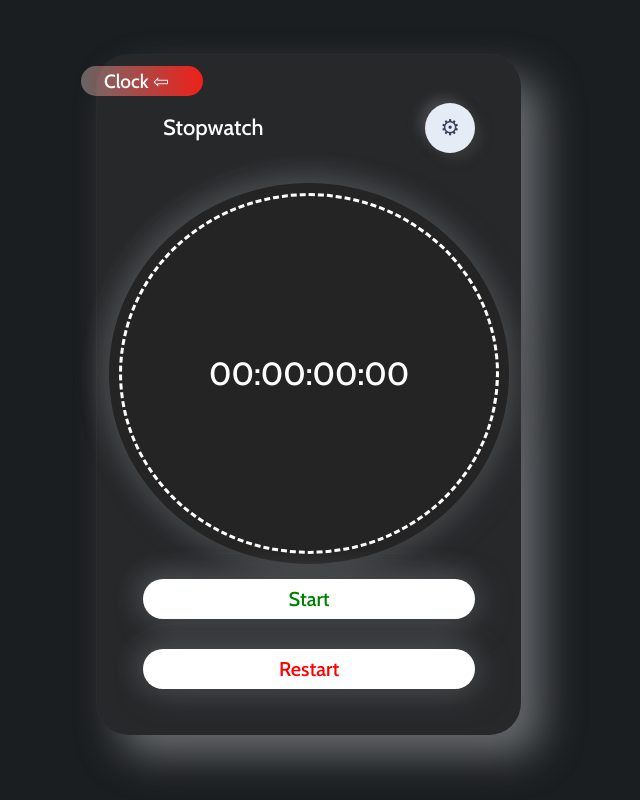
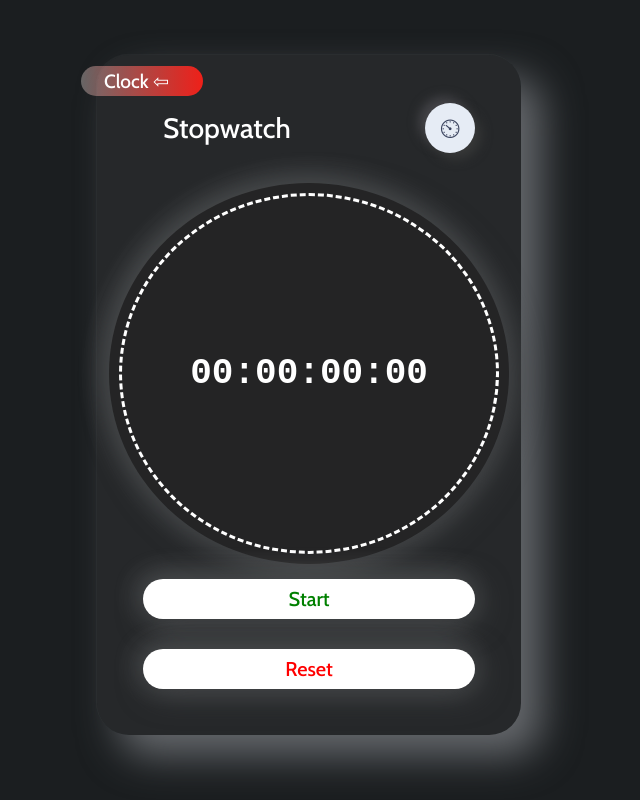
Before and after one commit to ThayRibeiro0/analogcrono, a React (Vite) app in the folder analogcrono/: page / in a window 1280 px wide. Both pictures are taken after a click on the button "Stopwatch ⇨". Shown: the whole page, without its empty margins (324-964 px from the left). Built offline with nearby package versions, Linux system fonts and the light colour scheme.

Commit message:
8 commit

```diff
--- a/analogcrono/src/components/Timer.css
+++ b/analogcrono/src/components/Timer.css
@@ -30,7 +30,7 @@
     justify-content: space-between;
     margin-top: 2px;
     margin-bottom: 30px;
-    font-size: 22px;
+    font-size: 28px;
     font-weight: bold;
 }
 
@@ -52,21 +52,15 @@
     width: 50vh;
     margin-left: -34px;
     border-radius: 50%;
-    background-color: #1b1e20;
+    background-color: #242425;
     box-shadow: 5px 5px 31px #414345,
     -5px -5px 31px rgb(248, 255, 255, 0.2);
     padding: 10px;
 }
 
-.timer-container {
-    border-radius: 50%;
-    background: #242425;
-    padding: 10px;
-}
-
 .timer-container .stripes {
     border: 3px dashed white;
-    width: auto;
+    width: 100%;
     height: 100%;
     border-radius: 50%;
     display: flex;
@@ -75,8 +69,10 @@
 }
 
 .timer-container .timer{
-    font-size: 32px;
+    font-size: 36px;
     font-weight: bold;
+    font-family: monospace;
+    display: flex;
 }
 
 .spacer{
@@ -135,8 +131,6 @@
     -5px -5px 31px rgb(248, 255, 255, 0.2);
 }
 
-
-
 .botao2{
     width: 110%;
     height: 30px;
--- a/analogcrono/src/components/Timer.jsx
+++ b/analogcrono/src/components/Timer.jsx
@@ -13,15 +13,15 @@ const defaultState = {
 
 let startDuration = null;
 
-
 function getZeroAppendedString(num){
-  let returnValue = ('0' + num).slice(-2);
-  return returnValue;
+  return ('0' + num).slice(-2);
 }
 
 function calculateTime() {
   let millisecondsPassed = new Date().getTime() - startDuration;
-  let millisecondsTimer =  String(millisecondsPassed % 1000).substring(0, 2);
+  let millisecondsTimer =  getZeroAppendedString(
+    String(millisecondsPassed % 1000).substring(0, 2)
+  );
   let secondsPassed = Math.floor(millisecondsPassed / 1000);
   let secondsPassedTimer = Math.floor(millisecondsPassed / 1000) % 60;
   let minutesPassed = Math.floor(secondsPassed / 60);
@@ -53,7 +53,6 @@ const Timer = () => {
 
   let [isStarted, setIsStarted] = useState(false);
   let [interval, _setInterval] = useState(null);
-
   useEffect(() => {
     return () => {
       if (interval){
@@ -93,7 +92,7 @@ const Timer = () => {
       <div className="stopwatch">
         <div className="heading-bar">
           <span>Stopwatch</span>
-          <div className="settings-icon">⚙</div>
+          <div className="settings-icon">⏲</div>
         </div>
         <div className="timer-container">
           <div className="stripes">
@@ -104,17 +103,21 @@ const Timer = () => {
         </div>
         <div className="spacer">
           <div className='button-container'>
-            <div onClick={startTimer}
+            <div
+            onClick={startTimer}
             className={`button ${isStarted ? 'active' : ''}`}
             >
               {isStarted ? 'Stop' : 'Start'}
             </div>
-            <div onClick={resetTimer} className='button'>Restart</div>
+            <div
+            onClick={resetTimer}
+            className='button'>
+              Reset</div>
           </div>
         </div>
       </div>
     </div>
-  )
-};
+  );
+}
 
 export default Timer;
```
